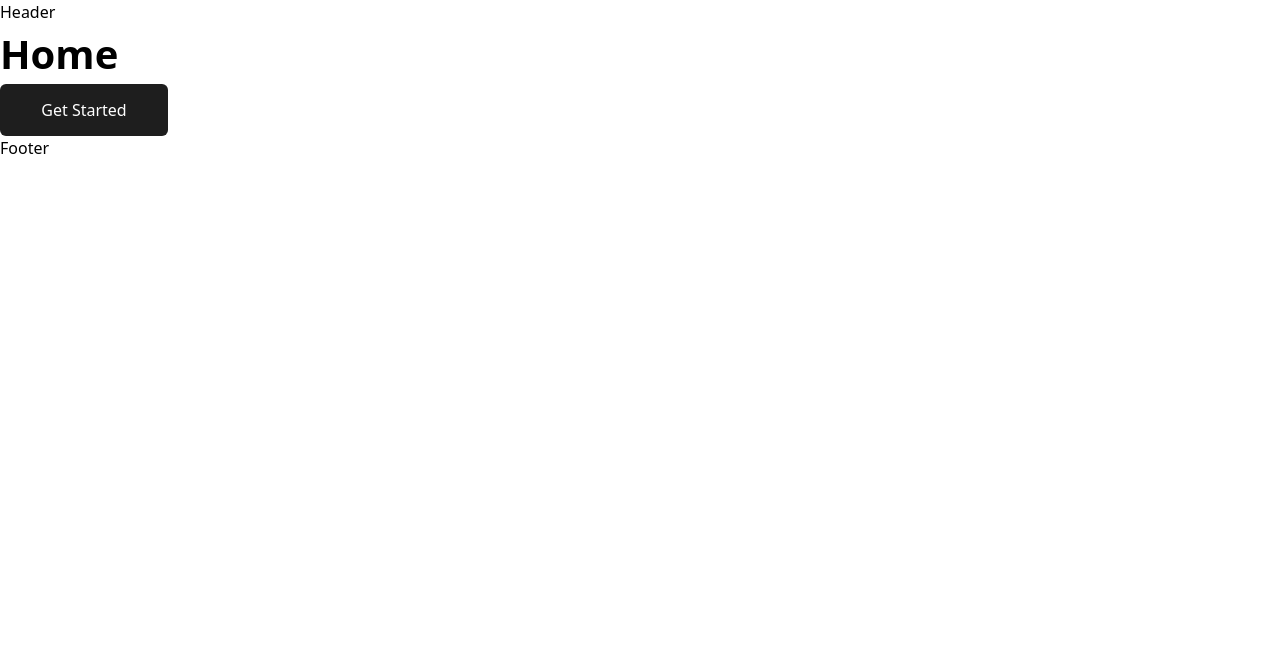
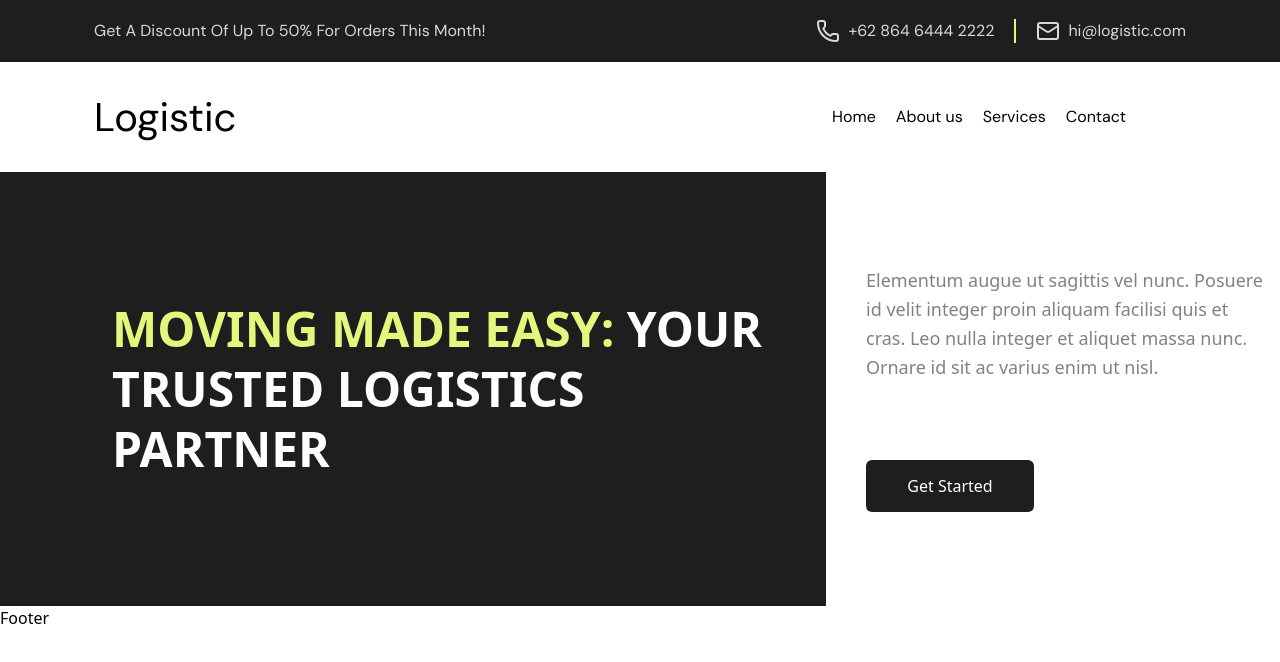
Before and after one commit to Mdsakib999/Logistics-development-M-5, a React (Vite) app: page / in a window 1280 px wide. Shown: the top 662 px of the page. Built offline with nearby package versions, Linux system fonts and the light colour scheme.

Commit message:
header and hero section done

```diff
--- a/package.json
+++ b/package.json
@@ -11,6 +11,7 @@
   },
   "dependencies": {
     "@tailwindcss/vite": "^4.1.13",
+    "lucide-react": "^0.544.0",
     "react": "^19.1.1",
     "react-dom": "^19.1.1",
     "react-router": "^7.9.1",
--- /dev/null
+++ b/src/components/Home/Hero.jsx
@@ -0,0 +1,33 @@
+import Heading from "../ui/Heading";
+import Paragraph from "../ui/Paragraph";
+import Button from '../ui/Button'
+import useWindowSize from "../ui/WindowSize";
+export default function Hero() {
+    const {width} = useWindowSize();
+  return (
+    <div className="h-[434px] flex gap-10">
+      <div className="bg-primary flex items-center uppercase md:w-1/2 lg:w-[826px] md:justify-center lg:justify-end pr-16 md:pl-10">
+        <span>
+          <Heading
+            lineHeight="tight"
+            fontSize={ `${width<1080 ? "3xl":"5xl" }`}
+            fontWeight="semibold"
+            color="white"
+          >
+            <span className="text-[#E5F67C]">Moving Made Easy:</span> Your
+            <br /> Trusted Logistics <br />
+            Partner
+          </Heading>
+        </span>
+      </div>
+      <div className="w-[404px] flex flex-col justify-evenly py-4">
+        <Paragraph fontSize="lg">
+          Elementum augue ut sagittis vel nunc. Posuere id velit integer proin
+          aliquam facilisi quis et cras. Leo nulla integer et aliquet massa
+          nunc. Ornare id sit ac varius enim ut nisl.
+        </Paragraph>
+        <Button>Get Started</Button>
+      </div>
+    </div>
+  );
+}
--- /dev/null
+++ b/src/components/TopHeader.jsx
@@ -0,0 +1,31 @@
+import { Mail, Phone } from "lucide-react";
+import Container from "../components/layout/Container";
+export default function TopHeader() {
+  return (
+    <div className="bg-primary py-2 md:py-0 md:h-[62px] flex items-center">
+      <Container>
+        <div className="flex justify-center text-small md:text-base font-text text-[#D9D9D9] flex-col gap-2 md:gap-0 md:flex-row md:justify-between">
+            {/* header info  */}
+          <div className="">
+            <p>Get A Discount Of Up To 50% For Orders This Month!</p>
+          </div>
+          {/* header contact  */}
+          <div className="flex">
+            <div className="flex border-r-2 border-[#E5F67C] gap-2  pr-5">
+              <span>
+                <Phone />
+              </span>
+              <span>+62 864 6444 2222</span>
+            </div>
+            <div className="flex gap-2 pl-5">
+              <span>
+                <Mail />
+              </span>
+              <span>hi@logistic.com</span>
+            </div>
+          </div>
+        </div>
+      </Container>
+    </div>
+  );
+}
--- a/src/components/layout/Container.jsx
+++ b/src/components/layout/Container.jsx
@@ -1,6 +1,6 @@
 export default function Container({ children, className }){
 return (
-<div className={"mx-auto px-6 max-w-[1140px] " + (className || '')}>
+<div className={"mx-auto px-6 w-full max-w-[1140px] " + (className || '')}>
 {children}
 </div>
 )
--- a/src/components/layout/Header.jsx
+++ b/src/components/layout/Header.jsx
@@ -1,7 +1,49 @@
-import React from 'react'
-
+import TopHeader from "../TopHeader";
+import {useState} from 'react';
+import Container from "./Container";
+import {NavLink} from 'react-router';
 export default function Header() {
+  const [isOpen, setIsOpen] = useState(false);
   return (
-    <div>Header</div>
-  )
+    <div className="font-text">
+      <TopHeader />
+      <Container>
+        {/* Desktop menu */}
+        <nav className="hidden md:flex h-[110px] items-center justify-between">
+          <h2 className="text-[40px]">Logistic</h2>
+          <ul className="flex gap-5 mr-[60px]">
+            <li>
+              <NavLink>Home</NavLink>
+            </li>
+            <li>
+              <NavLink>About us</NavLink>
+            </li>
+            <li>
+              <NavLink>Services</NavLink>
+            </li>
+            <li>
+              <NavLink>Contact</NavLink>
+            </li>
+          </ul>
+        </nav>
+        {/*Mobile menu button */}
+        <button onClick={()=>setIsOpen(!isOpen)}
+          className ="md:hidden block mt-2 float-right text-2xl"
+          >
+            {isOpen ? 'x': '☰'}
+        </button>
+        {/*Mobile Menu */}
+        {isOpen && (
+                  <div className="absolute top-[110px] left-0 w-full bg-white shadow-lg md:hidden">
+          <ul className="flex flex-col p-4 space-y-3">
+            <li><NavLink to="#" onClick={() => setIsOpen(false)}>Home</NavLink></li>
+            <li><NavLink to="#" onClick={() => setIsOpen(false)}>About us</NavLink></li>
+            <li><NavLink to="#" onClick={() => setIsOpen(false)}>Services</NavLink></li>
+            <li><NavLink to="#" onClick={() => setIsOpen(false)}>Contact</NavLink></li>
+          </ul>
+        </div>
+        )}
+      </Container>
+    </div>
+  );
 }
--- a/src/components/ui/Button.jsx
+++ b/src/components/ui/Button.jsx
@@ -6,7 +6,7 @@ export default function Button({ children, to, type = "primary" }) {
       to={to}
       className={`flex items-center text-base justify-center w-[10.5rem] h-[3.25rem] rounded-md py-5 px-10 ${
         type === "primary"
-          ? "bg-primary text-white"
+          ? "bg-primary text-white hover:bg-white hover:border-2 hover:border-black hover:text-black"
           : type === "secondary"
           ? "bg-white text-[#3dc300]"
           : "bg-white text-black"
--- a/src/components/ui/Heading.jsx
+++ b/src/components/ui/Heading.jsx
@@ -1,5 +1,8 @@
 import React from 'react'
-
+const colorClasses = {
+  'white':'text-white',
+  'black':'text-black',
+}
 const fontSizeClasses = {
   'default': 'text-[40px]',
   'lg': 'text-lg',
@@ -11,7 +14,12 @@ const fontSizeClasses = {
   '6xl': 'text-6xl',
   '7xl': 'text-7xl',
 }
-
+  const lineHeightClasses = {
+    tight: "leading-tight",
+    normal: "leading-normal",
+    relaxed: "leading-relaxed",
+    loose: "leading-loose",
+  };
 const fontWeightClasses = {
   'semibold': 'font-semibold',
   'bold': 'font-bold',
@@ -19,9 +27,9 @@ const fontWeightClasses = {
   'black': 'font-black'
 }
 
-export default function Heading({children, fontSize = "default", fontWeight = "bold"}) {
+export default function Heading({children, fontSize = "default",lineHeight="normal",color="black", fontWeight = "bold"}) {
   return (
-    <h1 className={`${fontSizeClasses[fontSize]} ${fontWeightClasses[fontWeight]}`}>
+    <h1 className={`${fontSizeClasses[fontSize]} ${fontWeightClasses[fontWeight]} ${lineHeightClasses[lineHeight]} ${colorClasses[color]}`}>
       {children}
     </h1>
   )
--- /dev/null
+++ b/src/components/ui/Paragraph.jsx
@@ -0,0 +1,32 @@
+export default function Paragraph({
+  children,
+  align = "left",
+  lineHeight = "relaxed",
+  fontSize = "normal",
+}) {
+  const fontSizeClasses = {
+    normal: "text-[16px]",
+    lg: "text-lg",
+    xl: "text-xl",
+  };
+  const alignClasses = {
+    left: "text-left",
+    center: "text-center",
+    right: "text-right",
+    justify: "text-justify",
+  };
+
+  const lineHeightClasses = {
+    tight: "leading-tight",
+    normal: "leading-normal",
+    relaxed: "leading-relaxed",
+    loose: "leading-loose",
+  };
+  return (
+    <p
+      className={`text-[#808380] ${alignClasses[align]} ${lineHeightClasses[lineHeight]} ${fontSizeClasses[fontSize]}`}
+    >
+      {children}
+    </p>
+  );
+}
--- /dev/null
+++ b/src/components/ui/WindowSize.jsx
@@ -0,0 +1,27 @@
+// src/hooks/useWindowSize.js
+import { useState, useEffect } from 'react'
+
+export default function useWindowSize() {
+  const isClient = typeof window === 'object'
+  function getSize() {
+    return {
+      width: isClient ? window.innerWidth : undefined,
+      height: isClient ? window.innerHeight : undefined,
+    }
+  }
+
+  const [windowSize, setWindowSize] = useState(getSize)
+
+  useEffect(() => {
+    if (!isClient) return
+    function handleResize() {
+      setWindowSize(getSize())
+    }
+    window.addEventListener('resize', handleResize)
+    // set initial size in case it changed between render and effect
+    handleResize()
+    return () => window.removeEventListener('resize', handleResize)
+  }, [isClient])
+
+  return windowSize
+}
--- a/src/index.css
+++ b/src/index.css
@@ -5,6 +5,9 @@
   --color-secondary: #e5f67c;
   --font-heading: "Space Grotesk", sans-serif;
   --font-text: "DM Sans", sans-serif;
-  --text-normal: 16px;
+  --text-small: 14px;
   --font-normal: 700;
 }
+.nav-link.active {
+  font-weight: bold;
+}
--- a/src/pages/Home.jsx
+++ b/src/pages/Home.jsx
@@ -1,11 +1,12 @@
+import Hero from "../components/Home/Hero";
 import Button from "../components/ui/Button";
 import Heading from "../components/ui/Heading";
+import Paragraph from "../components/ui/Paragraph";
 
 export default function Home() {
   return (
     <div>
-      <Heading className="text-4xl font-heading text-primary">Home</Heading>
-      <Button>Get Started</Button>
+      <Hero />
     </div>
   );
 }
```
Also changed, not shown: 1 other file (tests, documents, lock files or other folders).
